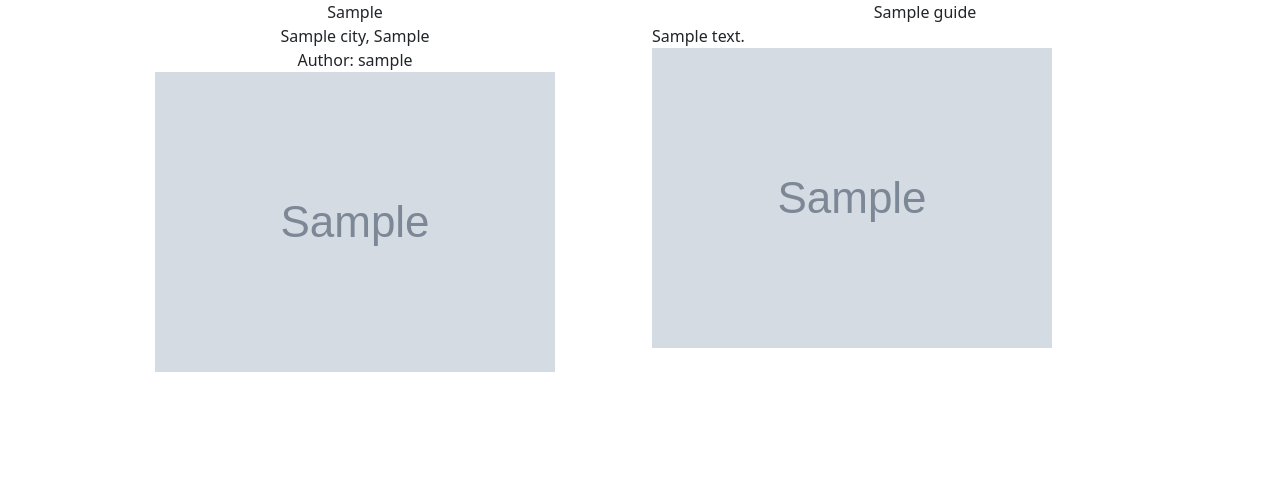
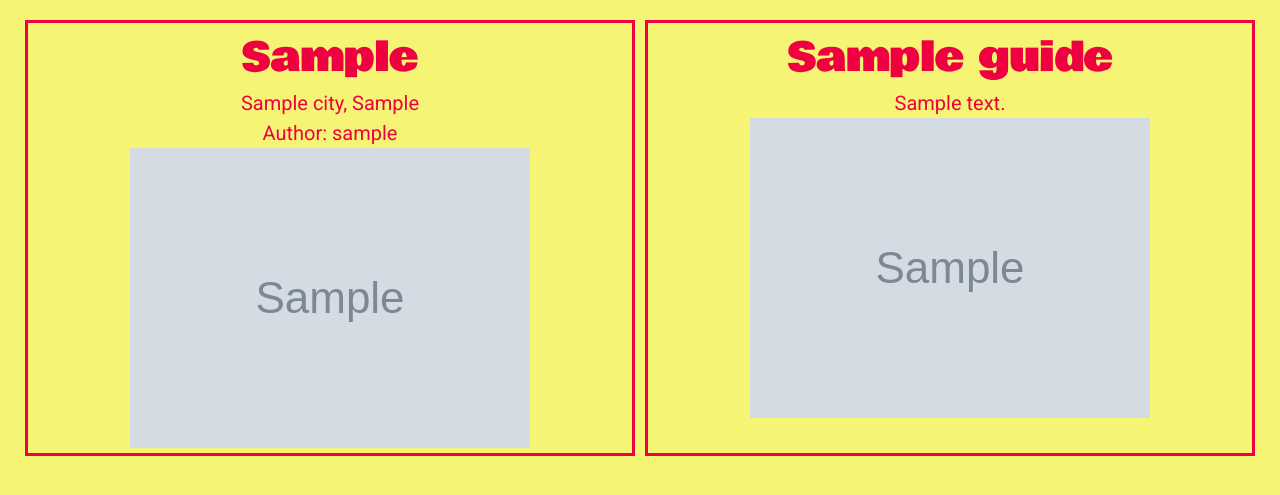
Before and after one commit to tmarra122333/travelr, a Django app: page /1/guides/ in a window 1280 px wide. Shown: the top 495 px of the page. Run offline with Django 4.2, Linux system fonts and the light colour scheme; tables that the repository leaves empty hold one stand-in row (values such as "Sample post"); grey boxes marked "Sample" are stand-in pictures.

Commit message:
some styling

```diff
--- a/main_app/static/styles/main.css
+++ b/main_app/static/styles/main.css
@@ -64,9 +64,9 @@ body {
     font-size: 15px;
 }
 
-.profile-body {
+.profile-body, .guide_detail_body {
     text-align: center;
-    font-size: 60px;
+    font-size: 40px;
     background-color: #f5f474;
     text-align: center;
     display: flex;
@@ -74,6 +74,7 @@ body {
     align-items: center;
     font-family: 'Bowlby One', cursive;
     margin: 20px;
+    color: #ef0041;
 }
 
 .profile-container {
@@ -99,4 +100,35 @@ body {
 .profile_posts_container, .profile_col {
     font-size: 20px;
     border-style: solid;
+    border-color: #ef0041;
+    color: #ef0041;
+    font-family: 'Roboto', sans-serif;
 }
+
+
+.guide_description, .guide_detail_image {
+    font-size: 20px;
+    max-width: 600px;
+    font-family: 'Roboto', sans-serif;
+}
+.guide_container {
+    margin-left: 0;
+    margin-right: 0;
+}
+
+.guide_column {
+    border: solid;
+    margin: 5px;
+    padding: 5px;
+    color: #ef0041;
+    border-color: #ef0041;
+}
+
+.form-control, .form-group {
+    font-size: 40px;
+    text-align:start;
+    margin: 50px;
+    border: solid;
+    font-family: 'Roboto', sans-serif;
+
+}
--- a/main_app/templates/guide_detail.html
+++ b/main_app/templates/guide_detail.html
@@ -1,50 +1,57 @@
 <!DOCTYPE html>
 {% load static %}
 <html lang="en">
+
 <head>
     <meta charset="UTF-8">
     <meta http-equiv="X-UA-Compatible" content="IE=edge">
     <meta name="viewport" content="width=device-width, initial-scale=1.0">
     <link rel="stylesheet" href="{% static 'styles/main.css' %}">
-    <link href="https://cdn.jsdelivr.net/npm/bootstrap@5.1.3/dist/css/bootstrap.min.css" rel="stylesheet" integrity="sha384-1BmE4kWBq78iYhFldvKuhfTAU6auU8tT94WrHftjDbrCEXSU1oBoqyl2QvZ6jIW3" crossorigin="anonymous">
+    <link href="https://cdn.jsdelivr.net/npm/bootstrap@5.1.3/dist/css/bootstrap.min.css" rel="stylesheet"
+        integrity="sha384-1BmE4kWBq78iYhFldvKuhfTAU6auU8tT94WrHftjDbrCEXSU1oBoqyl2QvZ6jIW3" crossorigin="anonymous">
     <link rel="preconnect" href="https://fonts.googleapis.com">
     <link rel="preconnect" href="https://fonts.gstatic.com" crossorigin>
     <link href="https://fonts.googleapis.com/css2?family=Arimo&family=Bowlby+One&display=swap" rel="stylesheet">
+    <link rel="preconnect" href="https://fonts.googleapis.com">
+    <link rel="preconnect" href="https://fonts.gstatic.com" crossorigin>
+    <link href="https://fonts.googleapis.com/css2?family=Roboto&display=swap" rel="stylesheet">
     <title>Document</title>
 </head>
-<body>
 
-    <div class="container">
+<body class="guide_detail_body">
+
+    <div class="container-fluid guide_container">
         <div class="row">
-          <div class="col title_column">
+            <div class="col guide_column">
                 <div class="title_column">
                     {{guide.neighborhood}}
                 </div>
-              <div>
+                <div class="guide_description">
                     {{guide.city.name}}, {{guide.city.country}}
                 </div>
-              <div class="title_column">
+                <div class="guide_description">
                     Author: {{ guide.user.username}}
                 </div>
                 <div>
-                  <img class="detail_image" src="{{ guide.city.image }}">
+                    <img class="guide_detail_image" src="{{ guide.city.image }}">
                 </div>
             </div>
-        <div class="col">
+            <div class="col guide_column">
                 <div class="title_column">
                     {{ guide.title}}
                 </div>
-            <div>
+                <div class="guide_description">
                     {{ guide.description}}
                 </div>
                 <div>
-                <img class="detail_image" src="{{ guide.image }}"
-            </div>
+                    <img class="guide_detail_image" src="{{ guide.image }}">
                 </div>
             </div>
         </div>
 
+        <script src="https://cdn.jsdelivr.net/npm/bootstrap@5.1.3/dist/js/bootstrap.bundle.min.js"
+            integrity="sha384-ka7Sk0Gln4gmtz2MlQnikT1wXgYsOg+OMhuP+IlRH9sENBO0LRn5q+8nbTov4+1p"
+            crossorigin="anonymous"></script>
+</body>
 
-    <script src="https://cdn.jsdelivr.net/npm/bootstrap@5.1.3/dist/js/bootstrap.bundle.min.js" integrity="sha384-ka7Sk0Gln4gmtz2MlQnikT1wXgYsOg+OMhuP+IlRH9sENBO0LRn5q+8nbTov4+1p" crossorigin="anonymous"></script>
-</body>
 </html>
--- a/main_app/views.py
+++ b/main_app/views.py
@@ -8,7 +8,7 @@ from django.views.generic import DetailView
 from django.views.generic.edit import CreateView, DeleteView, UpdateView
 from django.contrib.auth.decorators import login_required
 from django.utils.decorators import method_decorator
-from .forms import UserProfileForm
+from .forms import UserProfileForm, UpdateProfileForm
 from django.urls import reverse
 
 # Create your views here.
@@ -64,7 +64,8 @@ class CityCreate(CreateView):
 
 class ProfileUpdate(UpdateView):
     model = Profile
-    fields = ['first_name', 'last_name', 'city', 'profile_pic', ]
+    form_class = UpdateProfileForm
+    # fields = ['first_name', 'last_name', 'city', 'profile_pic', ]
     template_name = "profile_update.html"
     def get_success_url(self):
         return reverse('profile', kwargs={'pk': self.object.pk})
```
Also changed, not shown: main_app/forms.py (+11 -4 lines), main_app/templates/profile.html (+5 -4 lines), main_app/templates/profile_update.html (+18 -4 lines). Lines whose indentation alone changed are shown as unchanged.
